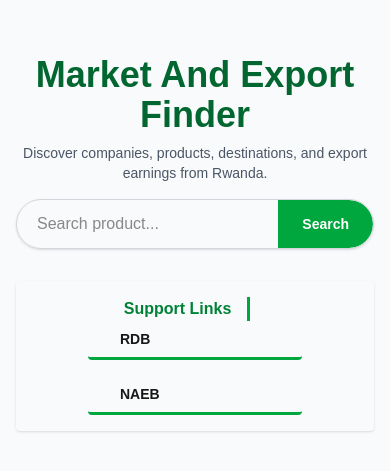
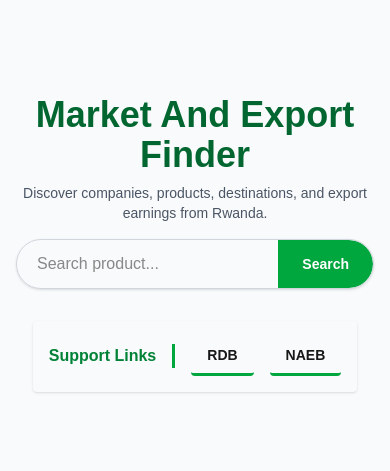
Before and after one commit to wilbrord2/market_and_export_finder, a Next.js app: page / in a window 390 px wide. Shown: the part 179-650 px from the top of the page. Built offline with nearby package versions, Linux system fonts and the light colour scheme.

Commit message:
fixing responsiveness

```diff
--- a/app/page.tsx
+++ b/app/page.tsx
@@ -222,12 +222,12 @@ function Home() {
         <h1 className="text-green-700 font-bold border-r-3 pr-4 border-r-green-600">
           Support Links
         </h1>
-        <div className="flex items-center flex-wrap justify-evenly gap-4 text-sm">
+        <div className="flex items-center justify-evenly gap-4 text-sm">
           {QuickLinks.map((item, idx) => (
             <Link
               key={idx}
               href={item.link}
-              className="py-2 px-8 font-bold w-full border-b-3 border-b-green-600 hover:bg-green-100 rounded duration-300 transition-colors"
+              className="py-2 px-4 font-bold w-full border-b-3 border-b-green-600 hover:bg-green-100 rounded duration-300 transition-colors"
             >
               <span>{item.comp}</span>
             </Link>
```
